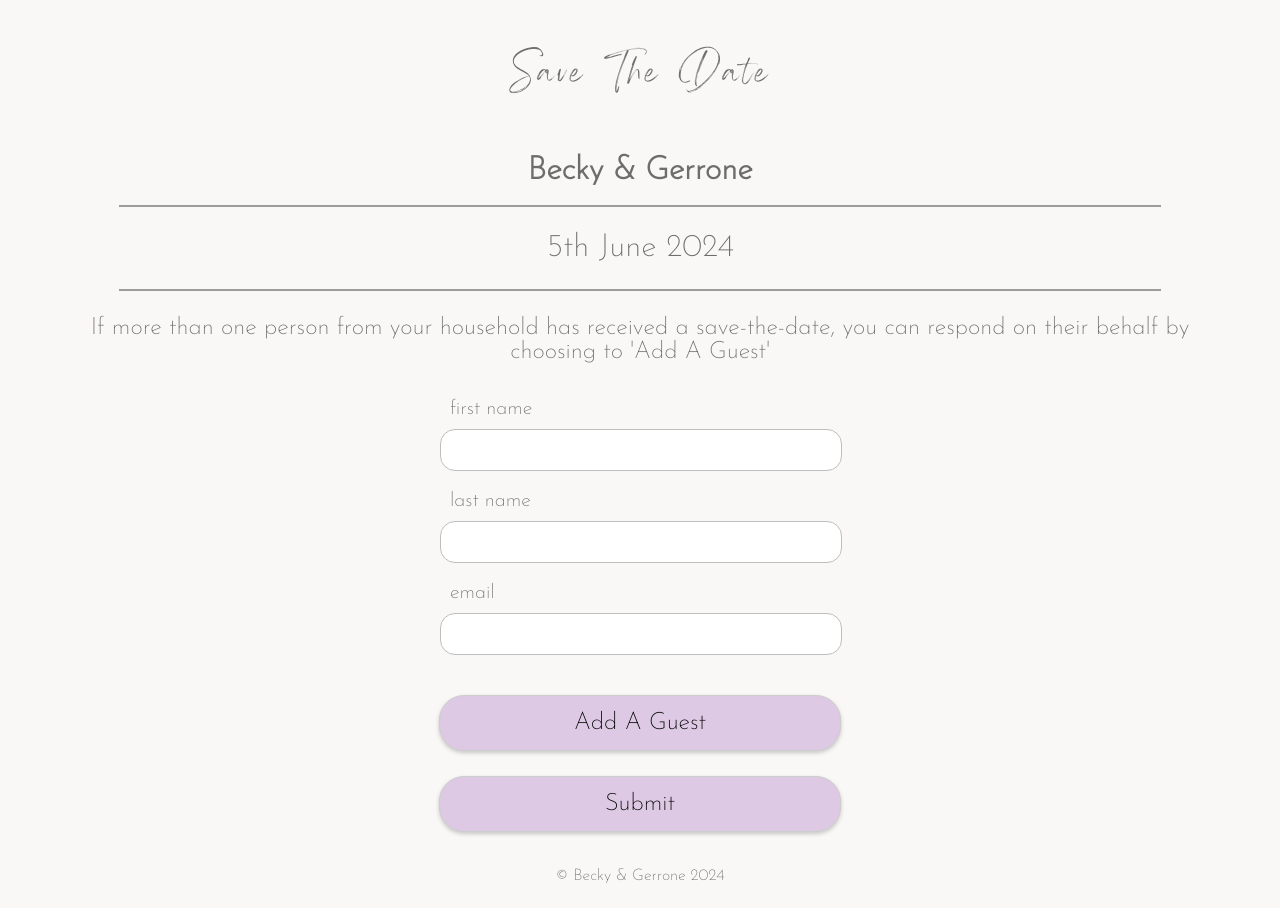
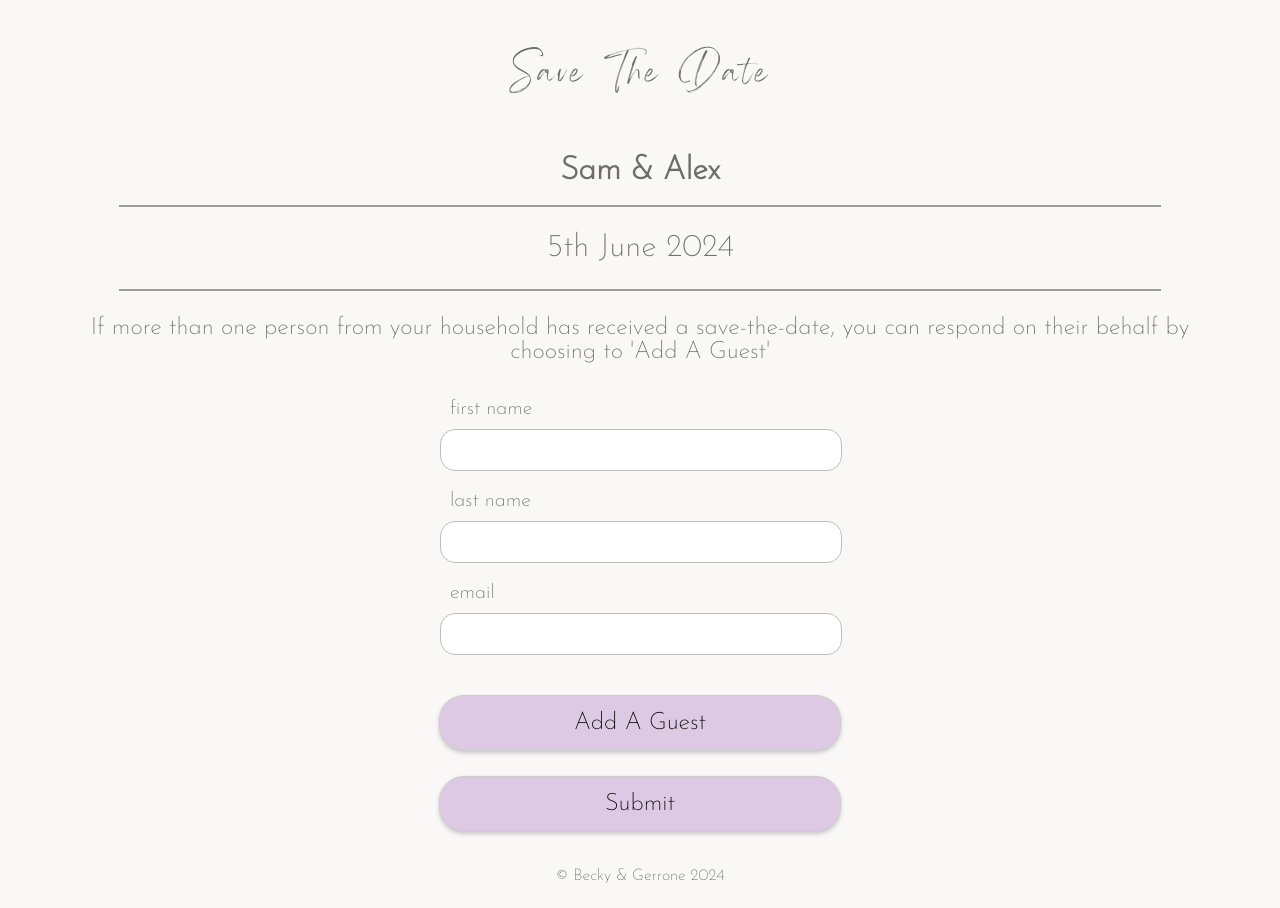
Before and after one commit to RebekahCodes/Project-STD, a Next.js app in the folder project-save-the-date/: page /sign-up in a window 1280 px wide. Built offline with nearby package versions, Linux system fonts and the light colour scheme.

Commit message:
updated names var

```diff
--- a/project-save-the-date/app/sign-up/page.js
+++ b/project-save-the-date/app/sign-up/page.js
@@ -7,7 +7,7 @@ export default function SignUp() {
     <>
       <div className="sign-up-page-container">
         <Info
-          title="Becky & Gerrone"
+          title={process.env.NEXT_PUBLIC_NAMES}
           date={process.env.NEXT_PUBLIC_DATE}
           text="If more than one person from your household has received a save-the-date, you can respond on their behalf by choosing to 'Add A Guest'"
         />
```
